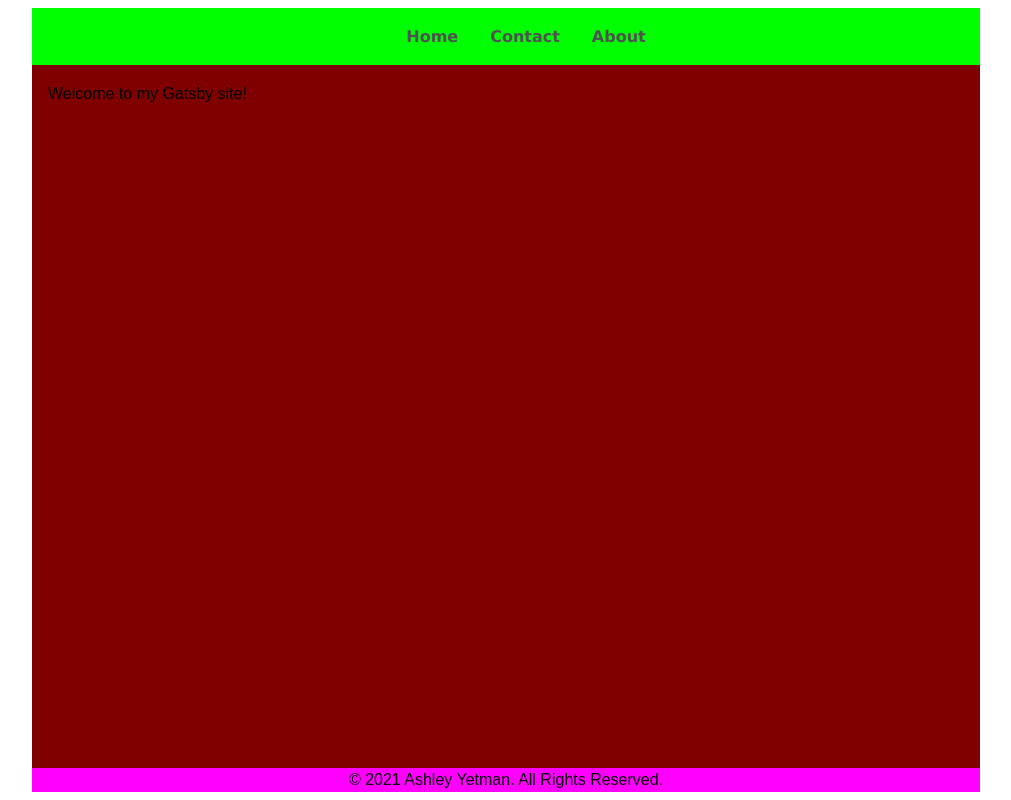
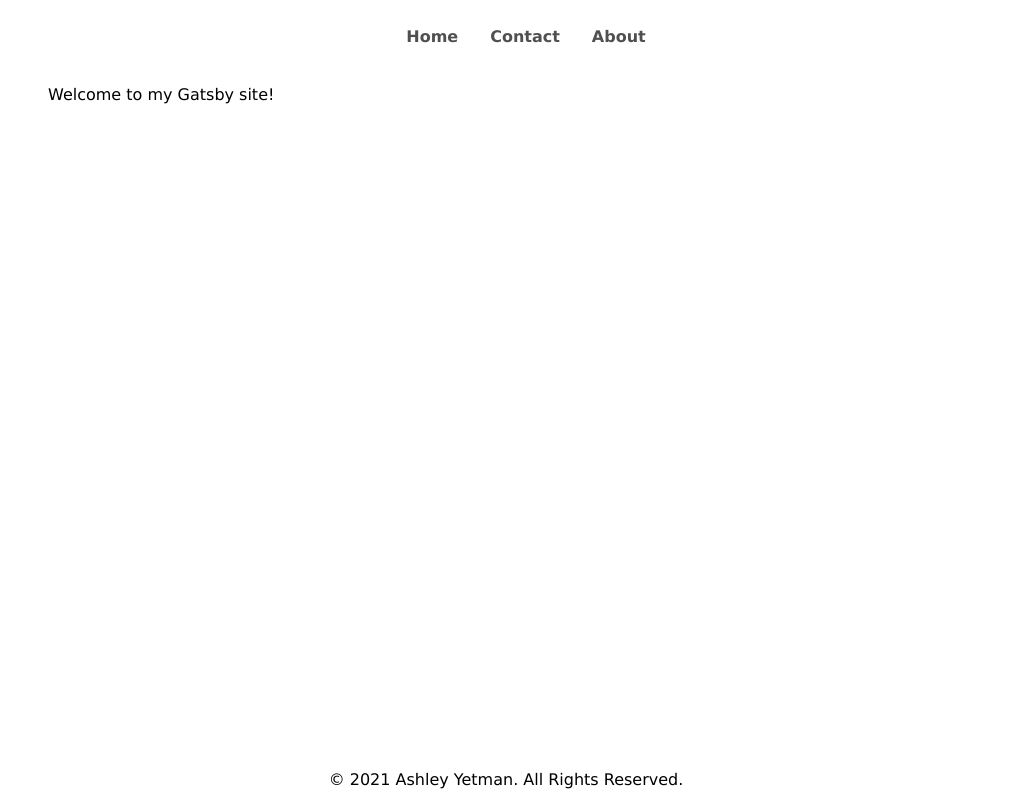
Before and after one commit to Alchamyst/ayetman-portfolio-placeholder, a Gatsby site: page / in a window 1280 px wide. Shown: the whole page, without its empty margins (134-1145 px from the left). Built offline with nearby package versions, Linux system fonts and the light colour scheme; Gatsby itself is replaced by a stand-in of ours.

Commit message:
refactor font and bg-color css.

```diff
--- a/src/components/footer.module.css
+++ b/src/components/footer.module.css
@@ -1,5 +1,5 @@
 .footer {
-    background-color: fuchsia;
+    /* background-color: fuchsia; */
     flex-shrink: 0;
     text-align: center;
     padding: 0.2em;
--- a/src/components/layout.module.css
+++ b/src/components/layout.module.css
@@ -1,8 +1,8 @@
 .container {
-    background-color: lime;
+    /* background-color: lime; */
     display: flex;
     flex-direction: column;
-    font-family: sans-serif;
+    font-family: Verdana, Geneva, Tahoma, sans-serif;
     grid-template-rows: 1fr auto;
     margin: auto;
     min-height: 98vh;
--- a/src/components/main.module.css
+++ b/src/components/main.module.css
@@ -1,5 +1,5 @@
 .main {
-    background-color: maroon;
+    /* background-color: maroon; */
     flex: 1 0 auto;
     padding-bottom: 0.2em;
     padding-left: 1em;
--- a/src/components/navbar.module.css
+++ b/src/components/navbar.module.css
@@ -13,7 +13,7 @@
 .navbar {
     /* background-color: navy; */
     text-align: center;
-    font-family: Verdana, Geneva, Tahoma, sans-serif;
+    /* font-family: Verdana, Geneva, Tahoma, sans-serif; */
     font-weight: bold;
 }
 
```
